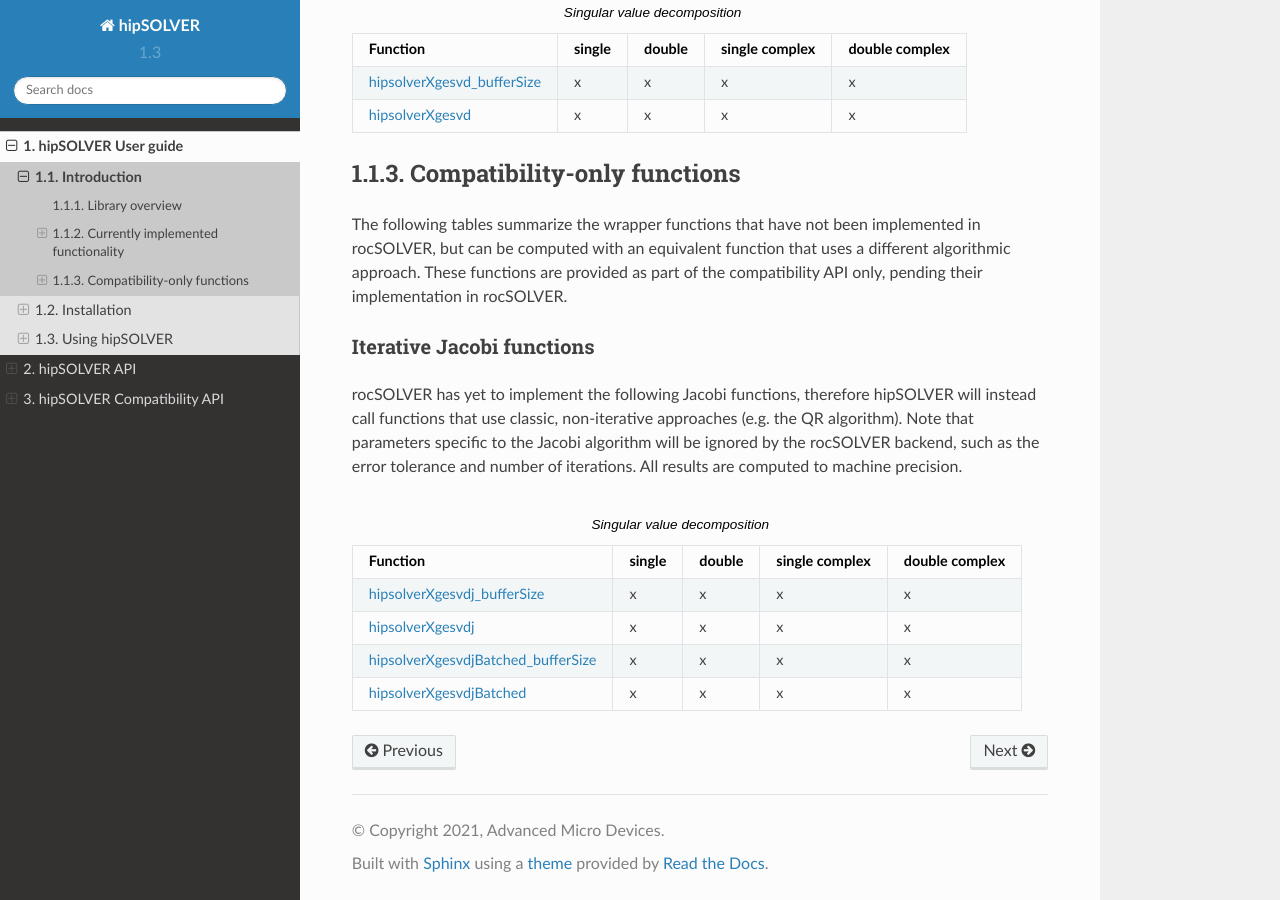
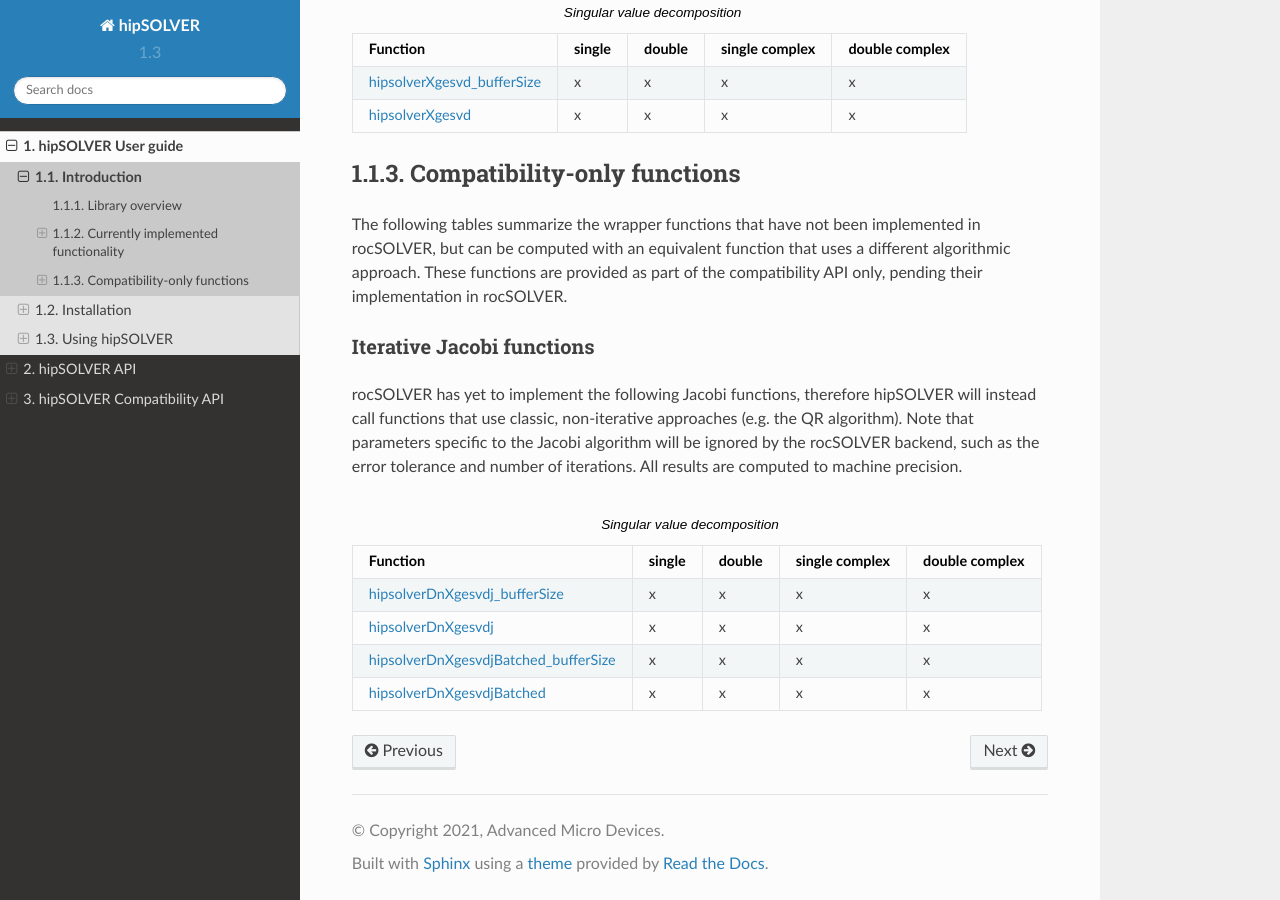
Before and after one commit to ROCm/hipSOLVER, a Sphinx documentation site: the page built from docs/source/userguide_intro.rst, in a window 1280 px wide and 900 px high, scrolled down 3830 px. Built offline with Sphinx 7.4.7 and the Read the Docs theme 2.0.0, drawn with Linux system fonts in a browser that asks for light colours.

Commit message:
Addressed review comment

```diff
--- a/docs/source/userguide_intro.rst
+++ b/docs/source/userguide_intro.rst
@@ -156,7 +156,7 @@
 .. csv-table:: Singular value decomposition
     :header: "Function", "single", "double", "single complex", "double complex"
 
-    :ref:`hipsolverXgesvdj_bufferSize <compat_gesvdj_bufferSize>`, x, x, x, x
-    :ref:`hipsolverXgesvdj <compat_gesvdj>`, x, x, x, x
-    :ref:`hipsolverXgesvdjBatched_bufferSize <compat_gesvdj_batched_bufferSize>`, x, x, x, x
-    :ref:`hipsolverXgesvdjBatched <compat_gesvdj_batched>`, x, x, x, x
+    :ref:`hipsolverDnXgesvdj_bufferSize <compat_gesvdj_bufferSize>`, x, x, x, x
+    :ref:`hipsolverDnXgesvdj <compat_gesvdj>`, x, x, x, x
+    :ref:`hipsolverDnXgesvdjBatched_bufferSize <compat_gesvdj_batched_bufferSize>`, x, x, x, x
+    :ref:`hipsolverDnXgesvdjBatched <compat_gesvdj_batched>`, x, x, x, x
--- a/docs/source/userguide_usage.rst
+++ b/docs/source/userguide_usage.rst
@@ -175,3 +175,9 @@
 
   (Users must keep in mind that even if the compatibility API does not have bufferSize helpers for the mentioned functions, these functions do require
   workspace when using rocSOLVER, and it will be automatically managed. This may imply device memory reallocations with corresponding overheads).
+
+- The functions :ref:`hipsolverDnXgesvdj <compat_gesvdj>` and :ref:`hipsolverDnXgesvdjBatched <compat_gesvdj_batched>` must apply a transpose
+  operation to `V` in order to match the output of cuSOLVER, requiring an additional function call and extra workspace.
+
+  (If `jobz` is set to `HIPSOLVER_EIG_MODE_VECTOR`, `hipsolverDnXgesvdj` and `hipsolverDnXgesvdjBatched` will be slower and require more workspace
+  than `hipsolverXgesvd`).
```
